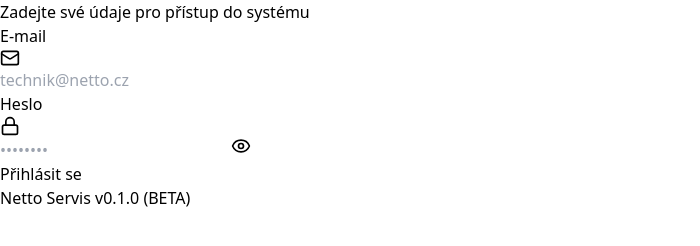
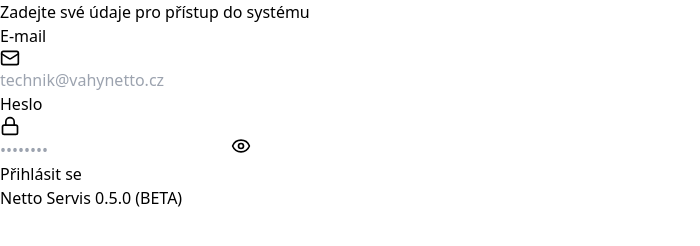
Before and after one commit to opernsten/Netto-servis-V3, a React (Vite) app: page /nastaveni in a window 1280 px wide. Shown: the part 176-422 px from the top of the page, without its empty margins (0-700 px from the left). Built offline with nearby package versions, Linux system fonts and the light colour scheme; no server answers.

Commit message:
Verze aplikace

```diff
--- a/package.json
+++ b/package.json
@@ -1,7 +1,7 @@
 {
   "name": "netto-servis",
   "private": true,
-  "version": "0.0.0",
+  "version": "0.5.0 (BETA)",
   "type": "module",
   "scripts": {
     "dev": "vite",
--- a/src/components/Layout/Layout.tsx
+++ b/src/components/Layout/Layout.tsx
@@ -14,10 +14,10 @@
     const { data: { user } } = await supabase.auth.getUser();
     if (user) {
       // Přednostně ukážeme celé jméno z metadat, jinak e-mail
-      const displayName = user.user_metadata?.name || user.email || 'Olivier - SIS';
+      const displayName = user.user_metadata?.name || user.email || 'Neznámý uživatel';
       setCurrentUser(displayName);
     } else {
-      setCurrentUser('Olivier - SIS');
+      setCurrentUser('Neznámý uživatel');
     }
   }
 
--- a/src/pages/Login/LoginPage.tsx
+++ b/src/pages/Login/LoginPage.tsx
@@ -1,6 +1,7 @@
 import { useState } from 'react';
 import { Eye, EyeOff, Loader2, Lock, Mail, ShieldCheck, AlertTriangle } from 'lucide-react';
 import { signInWithEmail } from '../../services/signInWithEmail';
+import packageInfo from '../../../package.json';
 
 export function LoginPage() {
   const [email, setEmail] = useState('');
@@ -57,7 +58,7 @@
                   value={email}
                   onChange={(e) => setEmail(e.target.value)}
                   className="w-full pl-10 pr-4 py-3 bg-white border border-gray-300 rounded-xl focus:ring-2 focus:ring-blue-600 outline-none transition-all"
-                  placeholder="technik@netto.cz"
+                  placeholder="technik@vahynetto.cz"
                   required
                 />
               </div>
@@ -101,7 +102,7 @@
           </form>
 
           <p className="mt-8 text-center text-xs text-gray-400 uppercase tracking-widest">
-            Netto Servis v0.1.0 (BETA)
+            Netto Servis {packageInfo.version}
           </p>
         </div>
       </div>
--- a/src/pages/Settings/settingsPage.tsx
+++ b/src/pages/Settings/settingsPage.tsx
@@ -1,6 +1,7 @@
 import { useState, useEffect } from 'react';
 import { Database, Download, Activity, Server, HardDrive, CheckCircle, AlertTriangle, BellRing, Save } from 'lucide-react';
 import { supabase } from '../../services/supabase';
+import packageInfo from '../../../package.json';
 
 export function SettingsPage() {
   const [isOnline, setIsOnline] = useState<boolean | null>(null);
@@ -157,7 +158,7 @@
                 <HardDrive size={20} />
                 <span className="font-medium">Verze aplikace</span>
               </div>
-              <span className="text-[#0f2c59] font-bold">v0.1.0 (BETA)</span>
+              <span className="text-[#0f2c59] font-bold">v{packageInfo.version}</span>
             </div>
             <div className="flex items-center justify-between">
               <div className="flex items-center gap-3 text-gray-600">
```
Also changed, not shown: src/_BACKUP/Netto_Stroje_2026-06-11.csv (added), src/_BACKUP/Netto_Zakaznici_2026-06-11.csv (added).
